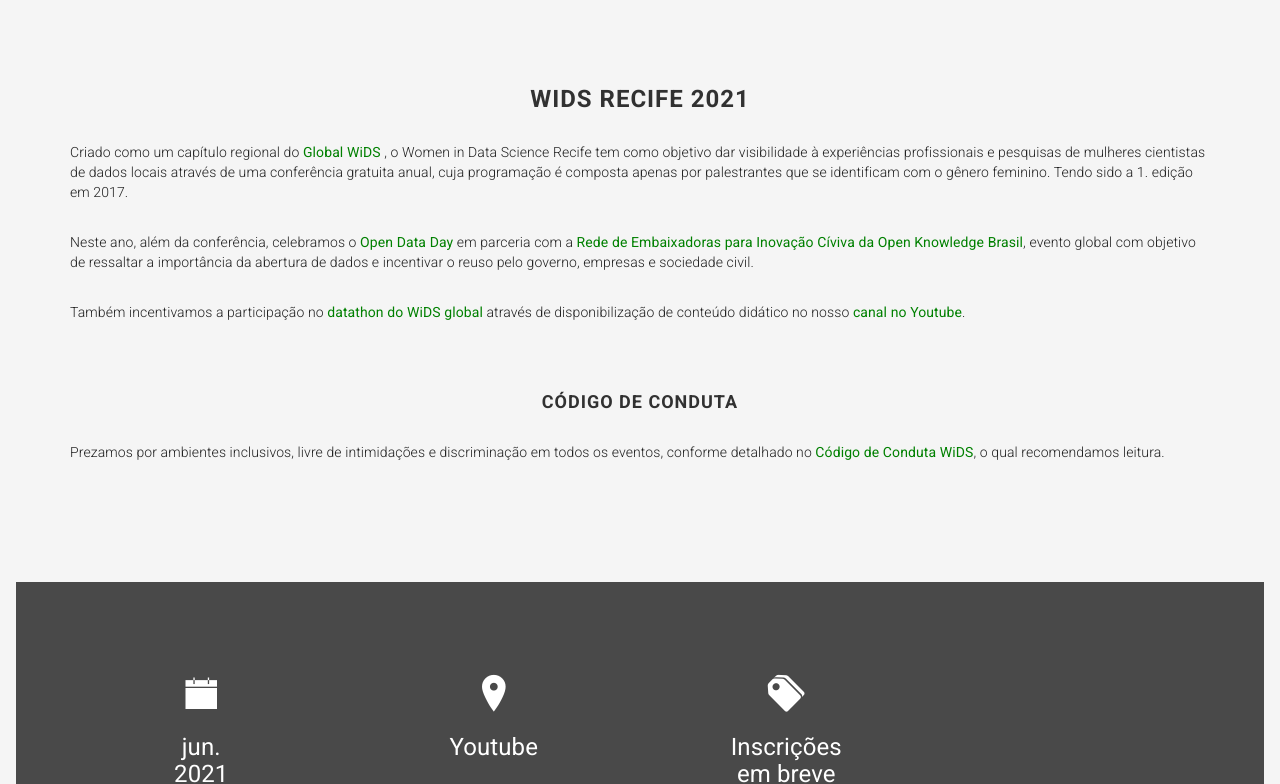
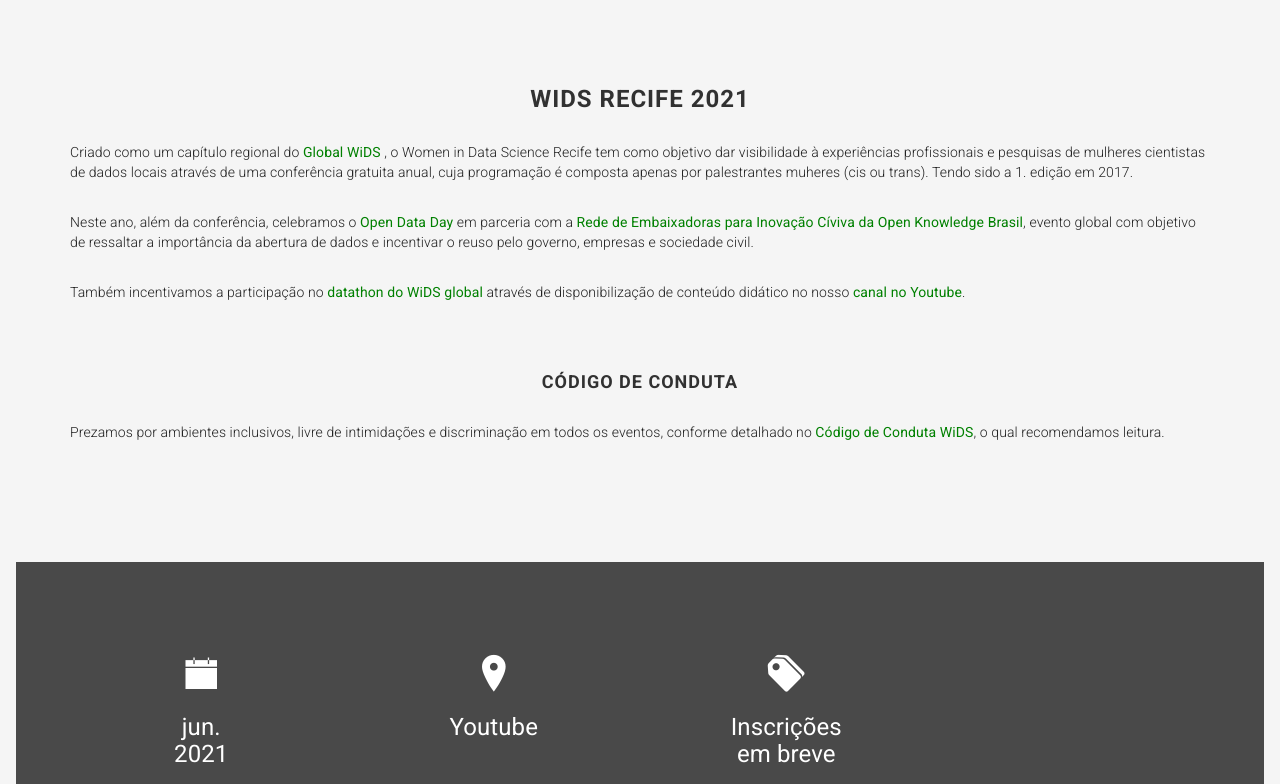
Before and after one commit to widsrecife/widsrecife.github.io, a Jekyll site: the page built from index.html, in a window 1280 px wide and 900 px high, scrolled down 804 px, cut to the strip 116-900 px from the top of the window. Built offline with Jekyll 4.4.1, drawn with Linux system fonts in a browser that asks for light colours; some web fonts are replaced.

Commit message:
Atualiza referencia a palestres nos Abouts

```diff
--- a/_includes/conference_2017/about.html
+++ b/_includes/conference_2017/about.html
@@ -6,7 +6,7 @@
                 <h3 class="section-title">WiDS Recife 2017</h3>
 
                 <p>
-                    Criado como um capítulo regional do <a href="https://www.widsconference.org"> Global WiDS </a>, o Women in Data Science Recife tem como objetivo dar visibilidade à experiências profissionais e pesquisas de mulheres cientistas de dados locais através de uma conferência gratuita anual, cuja programação é composta apenas por palestrantes que se identificam com o gênero feminino.
+                    Criado como um capítulo regional do <a href="https://www.widsconference.org"> Global WiDS </a>, o Women in Data Science Recife tem como objetivo dar visibilidade à experiências profissionais e pesquisas de mulheres cientistas de dados locais através de uma conferência gratuita anual, cuja programação é composta apenas por palestrantes muheres (cis ou trans).
                 </p>
                 <p>
                     Esta foi a primera edição do evento em Recife, houve em média 50 participantes.
--- a/_includes/conference_2018/about.html
+++ b/_includes/conference_2018/about.html
@@ -6,7 +6,7 @@
                 <h3 class="section-title">WiDS Recife 2018</h3>
 
                 <p>
-                    Criado como um capítulo regional do <a href="https://www.widsconference.org"> Global WiDS </a>, o Women in Data Science Recife tem como objetivo dar visibilidade à experiências profissionais e pesquisas de mulheres cientistas de dados locais através de uma conferência gratuita anual, cuja programação é composta apenas por palestrantes que se identificam com o gênero feminino. Tendo sido a 1. edição em 2017.
+                    Criado como um capítulo regional do <a href="https://www.widsconference.org"> Global WiDS </a>, o Women in Data Science Recife tem como objetivo dar visibilidade à experiências profissionais e pesquisas de mulheres cientistas de dados locais através de uma conferência gratuita anual, cuja programação é composta apenas por palestrantes muheres (cis ou trans). Tendo sido a 1. edição em 2017.
                 </p>
                 <p>
                     Neste ano, houve em média 30 participantes.
--- a/_includes/conference_2019/about.html
+++ b/_includes/conference_2019/about.html
@@ -6,7 +6,7 @@
                 <h3 class="section-title">WiDS Recife 2019</h3>
 
                 <p>
-                    Criado como um capítulo regional do <a href="https://www.widsconference.org"> Global WiDS </a>, o Women in Data Science Recife tem como objetivo dar visibilidade à experiências profissionais e pesquisas de mulheres cientistas de dados locais através de uma conferência gratuita anual, cuja programação é composta apenas por palestrantes que se identificam com o gênero feminino. Tendo sido a 1. edição em 2017.
+                    Criado como um capítulo regional do <a href="https://www.widsconference.org"> Global WiDS </a>, o Women in Data Science Recife tem como objetivo dar visibilidade à experiências profissionais e pesquisas de mulheres cientistas de dados locais através de uma conferência gratuita anual, cuja programação é composta apenas por palestrantes muheres (cis ou trans). Tendo sido a 1. edição em 2017.
                 </p>
                 <p>
                     Neste ano, houve em média 35 participantes.
--- a/_includes/conference_2020/about.html
+++ b/_includes/conference_2020/about.html
@@ -6,7 +6,7 @@
                 <h3 class="section-title">WiDS Recife 2020</h3>
 
                 <p>
-                    Criado como um capítulo regional do <a href="https://www.widsconference.org"> Global WiDS </a>, o Women in Data Science Recife tem como objetivo dar visibilidade à experiências profissionais e pesquisas de mulheres cientistas de dados locais através de uma conferência gratuita anual, cuja programação é composta apenas por palestrantes que se identificam com o gênero feminino. Tendo sido a 1. edição em 2017.
+                    Criado como um capítulo regional do <a href="https://www.widsconference.org"> Global WiDS </a>, o Women in Data Science Recife tem como objetivo dar visibilidade à experiências profissionais e pesquisas de mulheres cientistas de dados locais através de uma conferência gratuita anual, cuja programação é composta apenas por palestrantes muheres (cis ou trans). Tendo sido a 1. edição em 2017.
                 </p>
                 <p>
                     Neste ano, além da conferência, foram promovidos um total de 09 live codings visando estimular mulheres a participarem do datathon global. Que estão disponíveis no nosso <a href="https://www.youtube.com/channel/UCA7tblpOhxRtgYZYDR33kBg" target="_blank">canal no Youtube</a>.
--- a/_includes/conference_2021/about.html
+++ b/_includes/conference_2021/about.html
@@ -6,7 +6,7 @@
                 <h3 class="section-title">WiDS Recife 2021</h3>
 
                 <p>
-                    Criado como um capítulo regional do <a href="https://www.widsconference.org"> Global WiDS </a>, o Women in Data Science Recife tem como objetivo dar visibilidade à experiências profissionais e pesquisas de mulheres cientistas de dados locais através de uma conferência gratuita anual, cuja programação é composta apenas por palestrantes que se identificam com o gênero feminino. Tendo sido a 1. edição em 2017.
+                    Criado como um capítulo regional do <a href="https://www.widsconference.org"> Global WiDS </a>, o Women in Data Science Recife tem como objetivo dar visibilidade à experiências profissionais e pesquisas de mulheres cientistas de dados locais através de uma conferência gratuita anual, cuja programação é composta apenas por palestrantes muheres (cis ou trans). Tendo sido a 1. edição em 2017.
                 </p>
                 <p>
                     Neste ano, além da conferência, celebramos o <a href="https://www.sympla.com.br/open-data-day-recife__1151721" target="_blank">Open Data Day</a> em parceria com a <a href="https://embaixadoras.ok.org.br/" target="_blank">Rede de Embaixadoras para Inovação Cíviva da Open Knowledge Brasil</a>, evento global com objetivo de ressaltar a importância da abertura de dados e incentivar o reuso pelo governo, empresas e sociedade civil.
```
